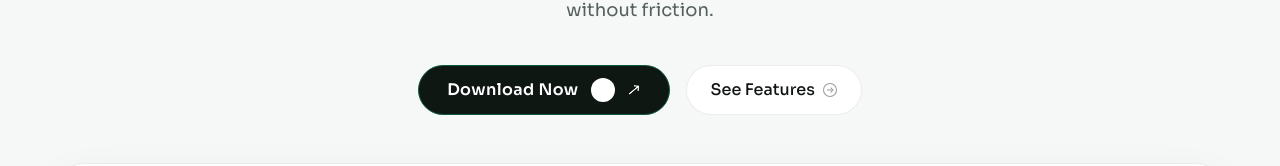
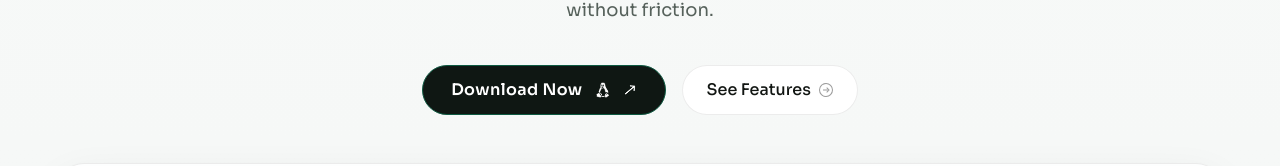
Before and after one commit to farzeenilyaszargar/nap-ide, a Next.js app: page / in a window 1280 px wide. Shown: the part 462-628 px from the top of the page. Built offline with nearby package versions, Linux system fonts and the light colour scheme; no server answers.

Commit message:
Remove white badge behind download platform icon

```diff
--- a/components/customDownload.tsx
+++ b/components/customDownload.tsx
@@ -23,15 +23,13 @@ export default function DownloadButton({ className = "" }: DownloadButtonProps)
       className={`inline-flex items-center justify-center gap-3 rounded-full border border-[#0e5a42] bg-[var(--surface-strong)] px-7 py-3 text-sm font-semibold tracking-wide text-white transition hover:-translate-y-0.5 hover:bg-[#15261f] sm:text-base ${className}`}
     >
       <span>Download Now</span>
-      <span className="inline-flex h-6 w-6 items-center justify-center rounded-full border border-white/30 bg-white">
-        <Image
-          src={osIcon}
-          width={14}
-          height={14}
-          alt="platform icon"
-          className="h-3.5 w-3.5 object-contain"
-        />
-      </span>
+      <Image
+        src={osIcon}
+        width={16}
+        height={16}
+        alt="platform icon"
+        className="h-4 w-4 object-contain"
+      />
       <Image
         src="/right-arrow.png"
         width={16}
```
